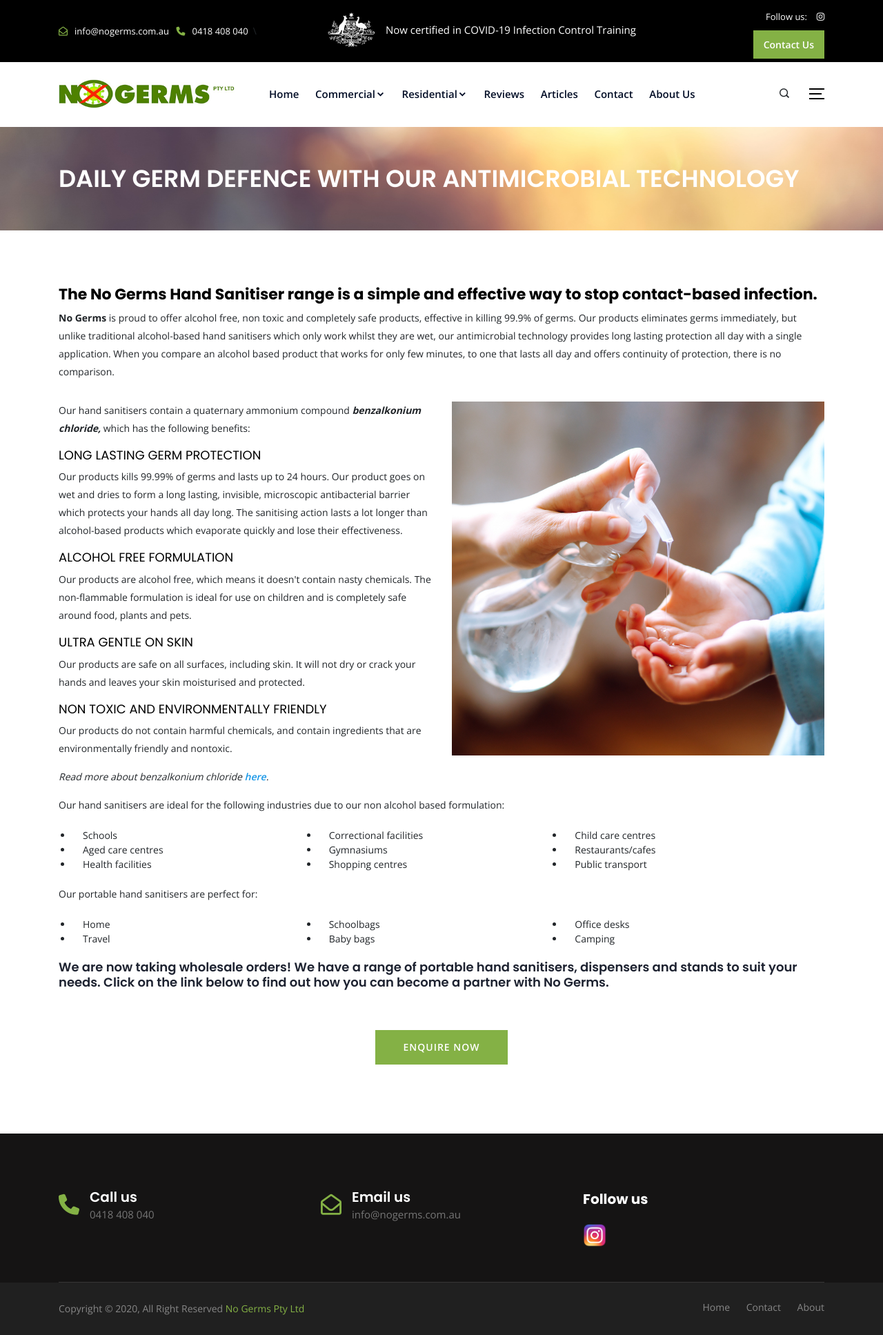
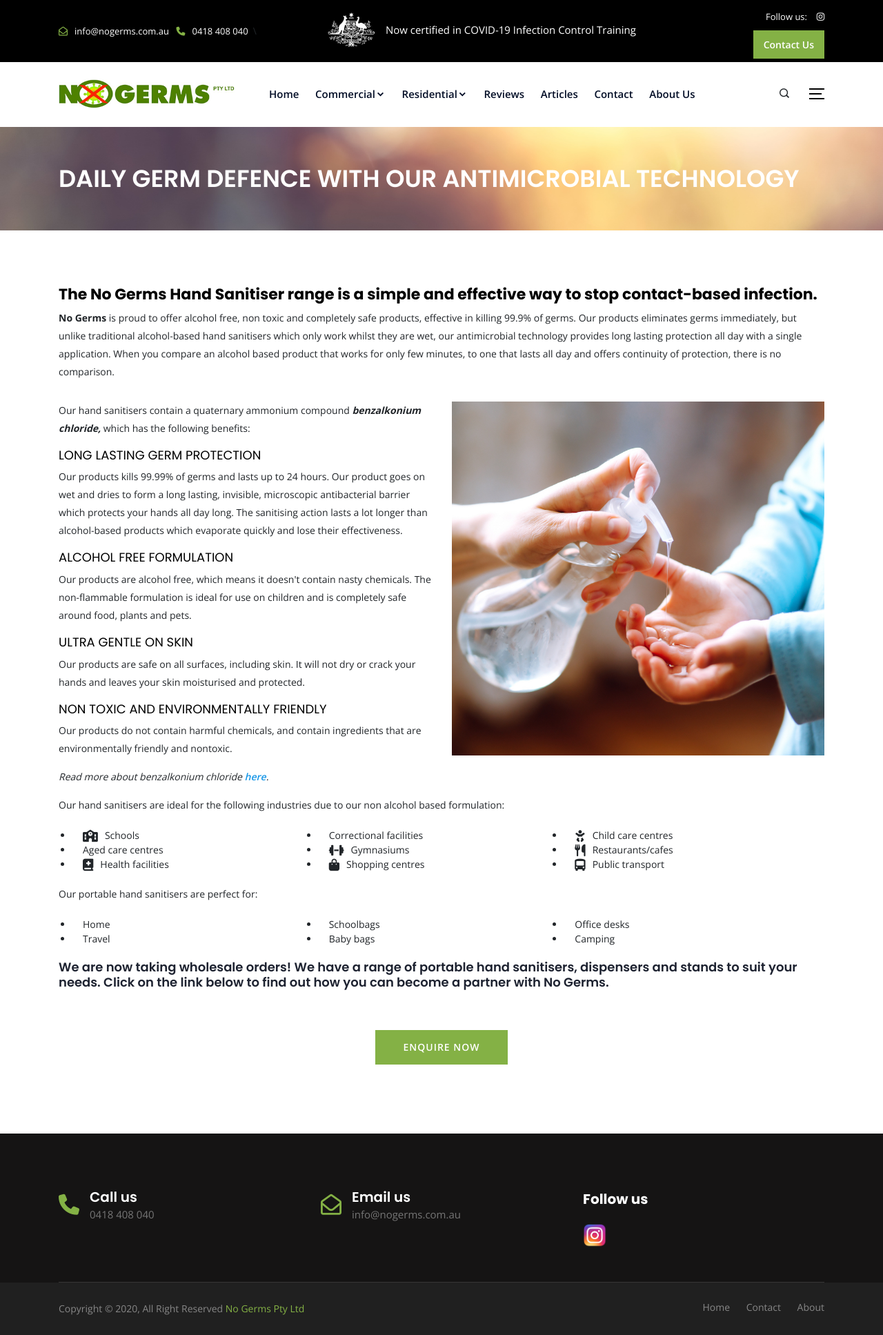
Before and after one commit to nogermsau/nogerms.github.io, a Jekyll site: the page built from _commercial/hand-sanitiser.md, in a window 1280 px wide. Shown: the whole page at 69% size. Built offline with Jekyll 4.4.1, drawn with Linux system fonts in a browser that asks for light colours; nearby versions of some CDN libraries.

Commit message:
a few font-awesome icons

```diff
--- a/_commercial/hand-sanitiser.md
+++ b/_commercial/hand-sanitiser.md
@@ -45,15 +45,15 @@
             <p>Our hand sanitisers are ideal for the following industries due to our non alcohol based formulation:</p>
             <div>
               <ul class="row list-unstyled">
-                <li class="col-sm-6 col-md-4">Schools</li>
+                <li class="col-sm-6 col-md-4"><i class="fas fa-school fa-lg pr-10"></i>Schools</li>
                 <li class="col-sm-6 col-md-4">Correctional facilities</li>
-                <li class="col-sm-6 col-md-4">Child care centres</li>
+                <li class="col-sm-6 col-md-4"><i class="fas fa-baby fa-lg pr-10"></i>Child care centres</li>
                 <li class="col-sm-6 col-md-4">Aged care centres</li>
-                <li class="col-sm-6 col-md-4">Gymnasiums</li>
-                <li class="col-sm-6 col-md-4">Restaurants/cafes</li>
-                <li class="col-sm-6 col-md-4">Health facilities</li>
-                <li class="col-sm-6 col-md-4">Shopping centres</li>
-                <li class="col-sm-6 col-md-4">Public transport</li>
+                <li class="col-sm-6 col-md-4"><i class="fas fa-dumbbell fa-lg pr-10"></i>Gymnasiums</li>
+                <li class="col-sm-6 col-md-4"><i class="fas fa-utensils fa-lg pr-10"></i>Restaurants/cafes</li>
+                <li class="col-sm-6 col-md-4"><i class="fas fa-book-medical fa-lg pr-10"></i>Health facilities</li>
+                <li class="col-sm-6 col-md-4"><i class="fas fa-shopping-bag fa-lg pr-10"></i>Shopping centres</li>
+                <li class="col-sm-6 col-md-4"><i class="fas fa-bus-alt fa-lg pr-10"></i>Public transport</li>
               </ul>
             </div>
             <p>Our portable hand sanitisers are perfect for:</p>
```
Also changed, not shown: assets/img/icons/noun_school.png (added).
